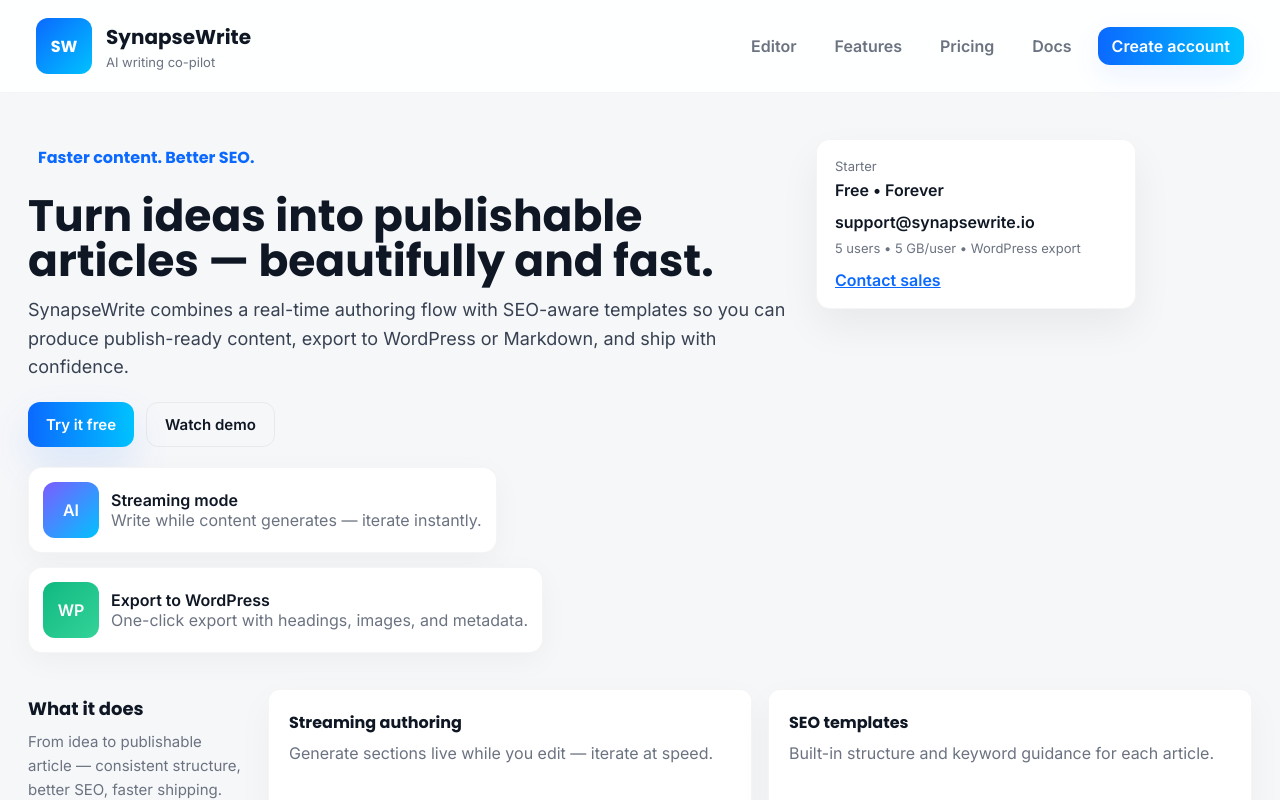
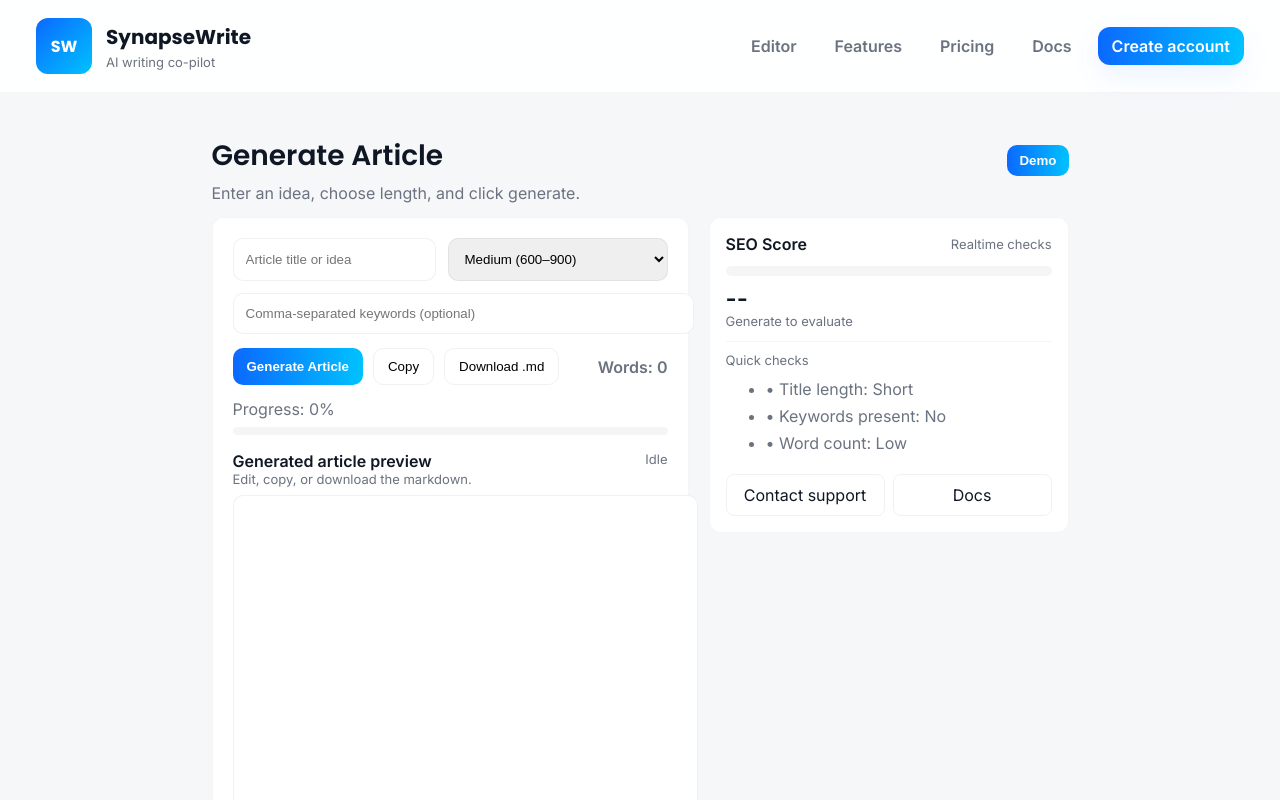
Before and after one commit to inpursuitsol/synapsewrite, a Next.js app: page / in a window 1280 px wide. Shown: the top 800 px of the page. Built offline with nearby package versions, Linux system fonts and the light colour scheme.

Commit message:
Update page.js

```diff
--- a/app/page.js
+++ b/app/page.js
@@ -1,142 +1,251 @@
-// app/page.js
-export default function Page() {
+// app/generate/page.js
+"use client";
+
+import { useEffect, useRef, useState } from "react";
+import { useSearchParams, useRouter } from "next/navigation";
+
+export default function GeneratePage() {
+  const searchParams = useSearchParams();
+  const router = useRouter();
+  const demoMode = searchParams?.get("demo") === "1";
+
+  // editor state
+  const [title, setTitle] = useState("");
+  const [keywords, setKeywords] = useState("");
+  const [length, setLength] = useState("medium");
+  const [loading, setLoading] = useState(false);
+  const [progress, setProgress] = useState(0);
+  const [article, setArticle] = useState("");
+  const [score, setScore] = useState(null);
+  const textRef = useRef(null);
+
+  useEffect(() => {
+    // If demo mode, prefill realistic sample content
+    if (demoMode) {
+      setTitle("How AI is changing content marketing in 2025");
+      setKeywords("AI,content marketing,SEO");
+      setLength("medium");
+      setArticle(`# How AI is changing content marketing in 2025
+
+The world of content marketing is shifting rapidly thanks to AI... (demo content - editable)
+
+## Key trends
+
+- Faster production cycles
+- Better research automation
+- Personalised content at scale
+
+## How to use this
+
+1. Edit headlines
+2. Regenerate sections
+3. Export to WordPress
+
+`);
+      // soft UI cue: scroll the editor into view
+      setTimeout(() => {
+        textRef.current?.scrollIntoView({ behavior: "smooth", block: "center" });
+      }, 300);
+    }
+  // eslint-disable-next-line react-hooks/exhaustive-deps
+  }, [demoMode]);
+
+  const wordCount = (t) => (t ? t.trim().split(/\s+/).filter(Boolean).length : 0);
+
+  function toast(msg) {
+    // minimal toast fallback
+    if (typeof window !== "undefined") {
+      // attempt a simple transient native-like toast
+      const el = document.createElement("div");
+      el.textContent = msg;
+      el.style.position = "fixed";
+      el.style.right = "20px";
+      el.style.bottom = "24px";
+      el.style.background = "rgba(15,23,36,0.9)";
+      el.style.color = "white";
+      el.style.padding = "10px 14px";
+      el.style.borderRadius = "8px";
+      el.style.zIndex = 9999;
+      document.body.appendChild(el);
+      setTimeout(() => el.remove(), 2000);
+    } else {
+      // server side fallback (no-op)
+    }
+  }
+
+  function downloadMarkdown() {
+    if (!article) {
+      toast("Nothing to download");
+      return;
+    }
+    const blob = new Blob([article], { type: "text/markdown;charset=utf-8" });
+    const url = URL.createObjectURL(blob);
+    const a = document.createElement("a");
+    a.href = url;
+    a.download = (title ? title.replace(/\s+/g, "-").toLowerCase() : "article") + ".md";
+    document.body.appendChild(a);
+    a.click();
+    a.remove();
+    URL.revokeObjectURL(url);
+    toast("Download started");
+  }
+
+  async function copyToClipboard() {
+    if (!article) return toast("Nothing to copy");
+    try {
+      await navigator.clipboard.writeText(article);
+      toast("Copied to clipboard");
+    } catch {
+      toast("Copy failed");
+    }
+  }
+
+  function generate() {
+    if (!title.trim()) return toast("Enter a title or idea");
+    setLoading(true);
+    setArticle("");
+    setProgress(0);
+    setScore(null);
+    let p = 0;
+    const interval = setInterval(() => {
+      p += Math.floor(Math.random() * 10) + 6;
+      if (p >= 98) p = 98;
+      setProgress(p);
+    }, 200);
+
+    const wait = length === "short" ? 900 : length === "long" ? 4200 : 2400;
+    setTimeout(() => {
+      clearInterval(interval);
+      setProgress(100);
+      const kw = keywords ? `\n\n**Keywords:** ${keywords}` : "";
+      const body = [
+        `# ${title}`,
+        "",
+        "Quick intro — short summary and hook.",
+        "",
+        "## Why it matters",
+        "A concise paragraph that explains the context and importance.",
+        "",
+        "## Key points",
+        "- Point A\n- Point B\n- Point C",
+        "",
+        "## How to implement",
+        "Step-by-step guidance and examples.",
+        "",
+        "## Conclusion",
+        "Wrap up and CTA.",
+      ].join("\n\n");
+      const multiplier = length === "short" ? 1 : length === "medium" ? 2 : 3;
+      setArticle(Array.from({ length: multiplier }).map(() => body).join("\n\n") + kw);
+      const base = 60 + Math.min(28, Math.floor(title.length / 2));
+      const bonus = keywords ? 8 : 0;
+      const rng = Math.floor(Math.random() * 10);
+      setScore(Math.min(98, base + bonus + rng));
+      setLoading(false);
+    }, wait);
+  }
+
+  // small helper to jump to demo sample
+  function openDemo() {
+    router.push("/generate?demo=1");
+  }
+
   return (
-    <div className="hp-root">
-      <section className="hero">
-        <div className="hero-left">
-          <div className="kicker">Faster content. Better SEO.</div>
+    <div style={{ maxWidth: 1280, margin: "0 auto", paddingTop: 8 }}>
+      <div style={{ display: "flex", justifyContent: "space-between", alignItems: "baseline", marginBottom: 14 }}>
+        <div>
+          <h1 style={{ margin: 0, fontSize: 28, fontFamily: "Poppins, Inter", fontWeight: 600 }}>Generate Article</h1>
+          <div style={{ color: "#6b7280", marginTop: 6 }}>Enter an idea, choose length, and click generate.</div>
+        </div>
+        <div style={{ display: "flex", gap: 10 }}>
+          <button onClick={openDemo} style={{
+            padding: "8px 12px",
+            borderRadius: 10,
+            background: "linear-gradient(90deg,#0b69ff,#00c2ff)",
+            color: "white",
+            border: "none",
+            fontWeight: 700,
+            cursor: "pointer"
+          }}>Demo</button>
+        </div>
+      </div>
 
-          <h1 className="title">Turn ideas into publishable articles — beautifully and fast.</h1>
-
-          <p className="lead">
-            SynapseWrite combines a real-time authoring flow with SEO-aware templates so you can produce publish-ready content,
-            export to WordPress or Markdown, and ship with confidence.
-          </p>
-
-          <div className="ctas">
-            {/* Primary: Try it free -> /generate */}
-            <a className="btn primary" href="/generate">Try it free</a>
-
-            {/* Secondary: Watch demo -> external */}
-            <a className="btn secondary" href="https://your-demo-link.example" target="_blank" rel="noreferrer">Watch demo</a>
+      <div style={{ display: "grid", gridTemplateColumns: "1.3fr 360px", gap: 20 }}>
+        <div style={{ background: "white", padding: 20, borderRadius: 12, border: "1px solid rgba(15,23,36,0.04)" }}>
+          {/* top inputs - use more horizontal breathing room */}
+          <div style={{ display: "grid", gridTemplateColumns: "1fr 220px", gap: 12 }}>
+            <input value={title} onChange={(e) => setTitle(e.target.value)} placeholder="Article title or idea" style={{ padding: 12, borderRadius: 10, border: "1px solid rgba(15,23,36,0.06)" }} />
+            <select value={length} onChange={(e) => setLength(e.target.value)} style={{ padding: 12, borderRadius: 10, border: "1px solid rgba(15,23,36,0.06)" }}>
+              <option value="short">Short (300–500)</option>
+              <option value="medium">Medium (600–900)</option>
+              <option value="long">Long (1200–1800)</option>
+            </select>
           </div>
 
-          <div className="features">
-            <a className="feature-card ai" href="/features/streaming" title="Streaming authoring">
-              <div className="icon">AI</div>
+          <div style={{ marginTop: 12 }}>
+            <input value={keywords} onChange={(e) => setKeywords(e.target.value)} placeholder="Comma-separated keywords (optional)" style={{ width: "100%", padding: 12, borderRadius: 10, border: "1px solid rgba(15,23,36,0.06)" }} />
+          </div>
+
+          <div style={{ display: "flex", gap: 10, marginTop: 14 }}>
+            <button onClick={generate} disabled={loading} style={{ padding: "10px 14px", borderRadius: 10, border: "none", background: "linear-gradient(90deg,#0b69ff,#00c2ff)", color: "white", fontWeight: 700 }}>
+              {loading ? "Generating…" : "Generate Article"}
+            </button>
+            <button onClick={copyToClipboard} style={{ padding: "10px 14px", borderRadius: 10, border: "1px solid rgba(15,23,36,0.06)", background: "transparent" }}>Copy</button>
+            <button onClick={downloadMarkdown} style={{ padding: "10px 14px", borderRadius: 10, border: "1px solid rgba(15,23,36,0.06)", background: "transparent" }}>Download .md</button>
+            <div style={{ marginLeft: "auto", color: "#6b7280", alignSelf: "center", fontWeight: 600 }}>Words: <span style={{ fontWeight: 700 }}>{wordCount(article)}</span></div>
+          </div>
+
+          <div style={{ marginTop: 14 }}>
+            <div style={{ color: "#6b7280", marginBottom: 8 }}>Progress: {progress}%</div>
+            <div style={{ height: 8, background: "rgba(15,23,36,0.04)", borderRadius: 999 }}>
+              <div style={{ height: "100%", width: `${progress}%`, background: "linear-gradient(90deg,#ffd86f,#7be29a)", transition: "width 300ms linear" }} />
+            </div>
+          </div>
+
+          <div style={{ marginTop: 16 }}>
+            <div style={{ display: "flex", justifyContent: "space-between", alignItems: "flex-start", marginBottom: 8 }}>
               <div>
-                <div className="f-title">Streaming mode</div>
-                <div className="f-sub">Write while content generates — iterate instantly.</div>
+                <div style={{ fontWeight: 700 }}>Generated article preview</div>
+                <div style={{ color: "#6b7280", fontSize: 13 }}>Edit, copy, or download the markdown.</div>
               </div>
-            </a>
+              <div style={{ color: "#6b7280", fontSize: 13 }}>{loading ? "Generating" : article ? "Ready" : "Idle"}</div>
+            </div>
 
-            <a className="feature-card wp" href="/features/export" title="Export to WordPress">
-              <div className="icon">WP</div>
-              <div>
-                <div className="f-title">Export to WordPress</div>
-                <div className="f-sub">One-click export with headings, images, and metadata.</div>
-              </div>
-            </a>
+            <textarea ref={textRef} value={article} onChange={(e) => setArticle(e.target.value)} rows={18}
+              style={{ width: "100%", padding: 14, borderRadius: 10, border: "1px solid rgba(15,23,36,0.06)", fontFamily: "ui-monospace, SFMono-Regular, Menlo, Monaco, monospace", fontSize: 14, lineHeight: 1.6 }} />
           </div>
         </div>
 
-        <aside className="hero-right">
-          <div className="pricing-card">
-            <div className="tier">Starter</div>
-            <div className="price">Free • Forever</div>
+        <aside style={{ position: "sticky", top: 100, alignSelf: "start" }}>
+          <div style={{ background: "white", padding: 16, borderRadius: 12, border: "1px solid rgba(15,23,36,0.04)" }}>
+            <div style={{ display: "flex", justifyContent: "space-between", alignItems: "center" }}>
+              <div style={{ fontWeight: 700 }}>SEO Score</div>
+              <div style={{ color: "#6b7280", fontSize: 13 }}>Realtime checks</div>
+            </div>
 
-            <div className="email">support@synapsewrite.io</div>
-            <div className="meta">5 users • 5 GB/user • WordPress export</div>
+            <div style={{ height: 10, background: "rgba(15,23,36,0.04)", borderRadius: 999, marginTop: 12 }}>
+              <div style={{ height: "100%", width: `${score ?? 0}%`, background: "linear-gradient(90deg,#ffd86f,#7be29a)", transition: "width 300ms ease" }} />
+            </div>
 
-            {/* Contact sales is a text link (not a competing button) */}
-            <div style={{ marginTop: 14 }}>
-              <a className="contact-sales" href="mailto:support@synapsewrite.io">Contact sales</a>
+            <div style={{ fontSize: 24, fontWeight: 800, marginTop: 8 }}>{score ?? "--"}</div>
+            <div style={{ color: "#6b7280", fontSize: 13, marginBottom: 12 }}>{score ? (score >= 80 ? "Excellent" : score >= 65 ? "Good" : "Needs work") : "Generate to evaluate"}</div>
+
+            <div style={{ borderTop: "1px solid rgba(15,23,36,0.04)", paddingTop: 10 }}>
+              <div style={{ color: "#6b7280", fontSize: 13 }}>Quick checks</div>
+              <ul style={{ marginTop: 8, color: "#6b7280", lineHeight: 1.7 }}>
+                <li>• Title length: {title.length > 10 ? "OK" : "Short"}</li>
+                <li>• Keywords present: {keywords ? "Yes" : "No"}</li>
+                <li>• Word count: {wordCount(article) > 500 ? "Good" : "Low"}</li>
+              </ul>
+            </div>
+
+            <div style={{ display: "flex", gap: 8, marginTop: 12 }}>
+              <a href="mailto:support@synapsewrite.io" style={{ flex: 1, padding: 10, borderRadius: 8, border: "1px solid rgba(15,23,36,0.06)", textDecoration: "none", color: "#0f1724", textAlign: "center" }}>Contact support</a>
+              <a href="/docs" style={{ flex: 1, padding: 10, borderRadius: 8, border: "1px solid rgba(15,23,36,0.06)", textDecoration: "none", color: "#0f1724", textAlign: "center" }}>Docs</a>
             </div>
           </div>
         </aside>
-      </section>
-
-      <section className="info-grid">
-        <div className="left-label">
-          <h3 className="left-title">What it does</h3>
-          <p className="left-sub">From idea to publishable article — consistent structure, better SEO, faster shipping.</p>
-        </div>
-
-        <div className="right-cards">
-          <div className="card-row">
-            <div className="grid-card">
-              <h4>Streaming authoring</h4>
-              <p className="muted">Generate sections live while you edit — iterate at speed.</p>
-            </div>
-            <div className="grid-card">
-              <h4>SEO templates</h4>
-              <p className="muted">Built-in structure and keyword guidance for each article.</p>
-            </div>
-          </div>
-
-          <div className="card-row">
-            <div className="grid-card">
-              <h4>Easy export</h4>
-              <p className="muted">Export to WordPress or Markdown with content preserved.</p>
-            </div>
-            <div className="grid-card empty" />
-          </div>
-        </div>
-      </section>
-
-      <style>{`
-        @import url('https://fonts.googleapis.com/css2?family=Inter:wght@300;400;600&family=Poppins:wght@600;700&display=swap');
-
-        .hp-root{padding:12px 0 80px;font-family:Inter,system-ui,-apple-system,Segoe UI,Roboto,Arial;color:#0f1724; max-width:1260px;margin:0 auto}
-        .hero{display:flex;gap:28px;align-items:flex-start;margin-bottom:36px}
-        .hero-left{flex:1;max-width:760px}
-        .kicker{display:inline-block;color:#0b69ff;padding:6px 10px;border-radius:999px;font-weight:700;margin-bottom:12px;font-family:Poppins,Inter}
-        .title{font-family:Poppins, Inter;font-size:44px;margin:6px 0 12px;line-height:1.02}
-        .lead{color:#374151;font-size:18px;line-height:1.6;max-width:70ch;margin-top:6px}
-
-        .ctas{display:flex;gap:12px;margin-top:20px;flex-wrap:wrap}
-        .btn{display:inline-flex;align-items:center;gap:10px;padding:12px 18px;border-radius:12px;text-decoration:none;font-weight:700;font-size:15px}
-        .btn.primary{background:linear-gradient(90deg,#0b69ff,#00c2ff);color:white;box-shadow:0 18px 40px rgba(11,105,255,0.12)}
-        .btn.secondary{background:transparent;border:1px solid rgba(15,23,36,0.06);color:#0f1724}
-
-        .features{display:flex;gap:14px;margin-top:20px;flex-wrap:wrap}
-        .feature-card{display:flex;gap:12px;align-items:center;padding:14px;border-radius:14px;background:white;border:1px solid rgba(15,23,36,0.04);min-width:260px;box-shadow:0 8px 30px rgba(2,6,23,0.04);text-decoration:none;color:inherit}
-        .feature-card .icon{width:56px;height:56px;border-radius:12px;display:grid;place-items:center;font-weight:800;color:white}
-        .feature-card.ai .icon{background:linear-gradient(135deg,#7c5cff,#00c2ff)}
-        .feature-card.wp .icon{background:linear-gradient(135deg,#10b981,#34d399)}
-        .f-title{font-weight:700}
-        .f-sub{color:#6b7280}
-
-        .hero-right{width:320px}
-        .pricing-card{background:white;padding:18px;border-radius:14px;border:1px solid rgba(15,23,36,0.04);box-shadow:0 18px 40px rgba(2,6,23,0.06)}
-        .tier{color:#6b7280;font-size:13px}
-        .price{font-weight:800;margin-top:6px}
-        .email{margin-top:12px;font-weight:700}
-        .meta{color:#6b7280;margin-top:8px;font-size:13px}
-        .contact-sales{color:#0b69ff;text-decoration:underline;font-weight:600}
-
-        .info-grid{display:grid;grid-template-columns:220px 1fr;gap:20px;align-items:start;margin-top:34px}
-        .left-label{padding-top:6px}
-        .left-title{font-family:Poppins, Inter;font-size:18px;margin:0 0 8px}
-        .left-sub{color:#6b7280;margin:0;font-size:15px;line-height:1.6}
-
-        .right-cards{display:flex;flex-direction:column;gap:16px}
-        .card-row{display:grid;grid-template-columns:repeat(2,1fr);gap:16px}
-        .grid-card{background:white;padding:20px;border-radius:12px;border:1px solid rgba(15,23,36,0.04);min-height:90px;box-shadow:0 12px 36px rgba(2,6,23,0.04)}
-        .grid-card h4{margin:0 0 8px;font-family:Poppins,Inter;font-size:16px}
-        .grid-card p{margin:0;color:#6b7280}
-        .grid-card.empty{background:transparent;border:none;box-shadow:none}
-        .muted{color:#6b7280}
-
-        @media (max-width:980px){
-          .hero{flex-direction:column}
-          .hero-right{width:100%}
-          .info-grid{grid-template-columns:1fr;gap:16px}
-          .left-label{order:1}
-          .right-cards{order:2}
-          .card-row{grid-template-columns:1fr}
-        }
-      `}</style>
+      </div>
     </div>
   );
 }
```
